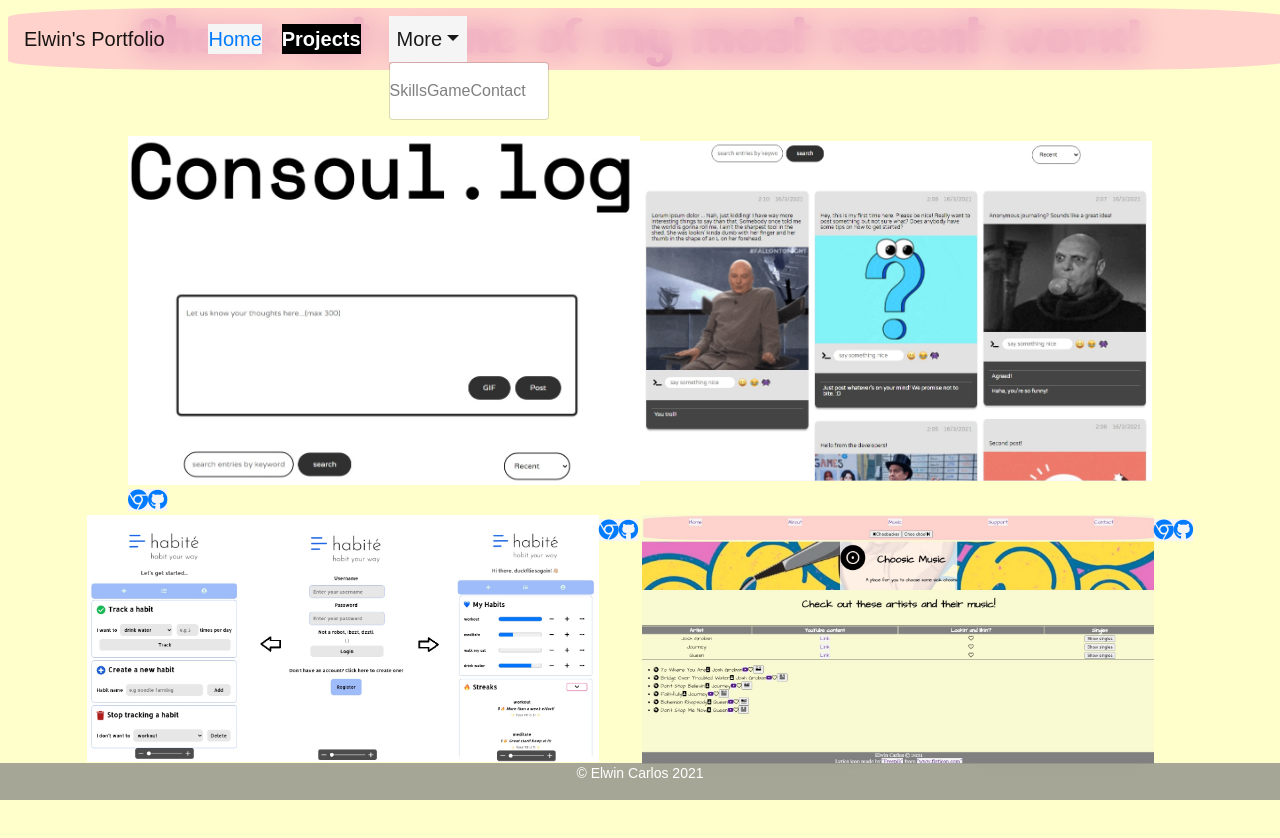
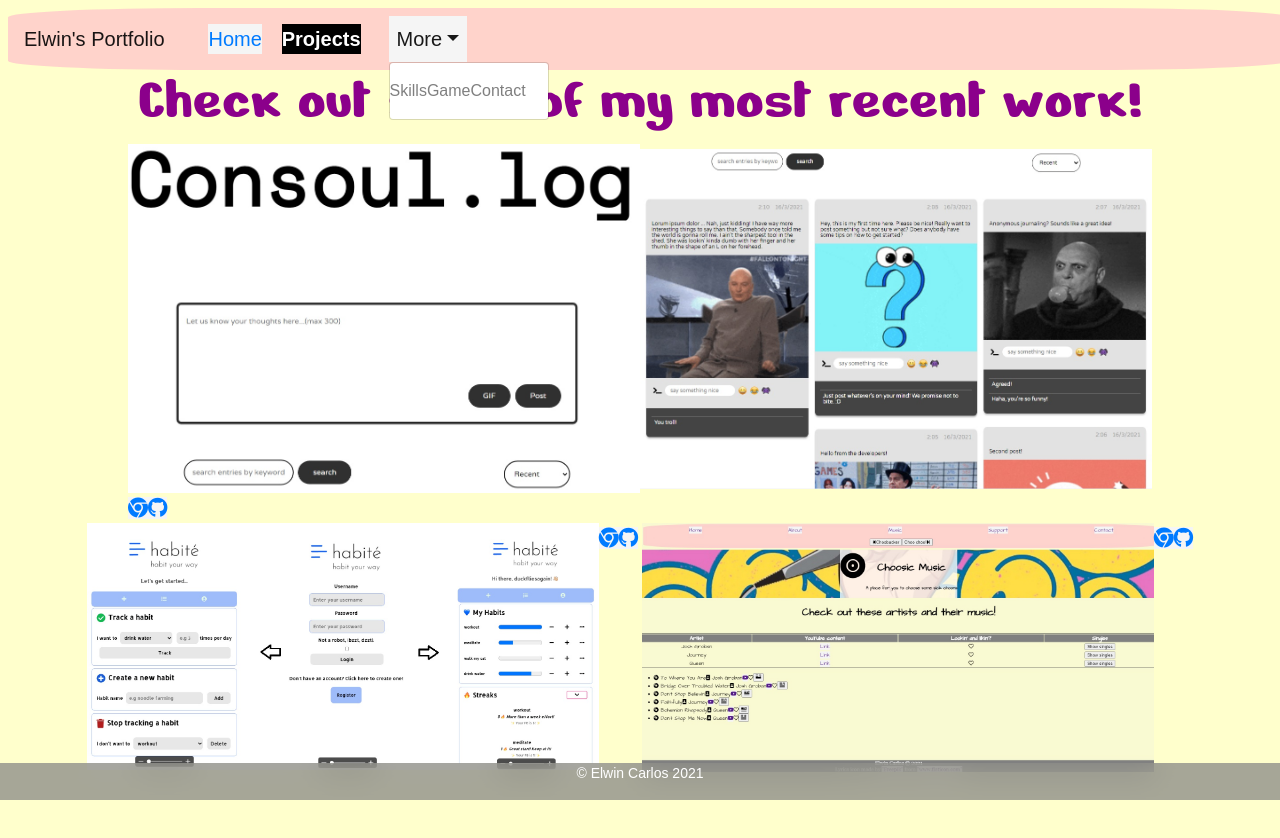
Before and after one commit to ecarlos09/Elwin_Portfolio, a React app: page /projects in a window 1280 px wide. Both pictures are taken after a click on the button "More". Shown: the top 838 px of the page. Built offline with nearby package versions, Linux system fonts and the light colour scheme; a web font is replaced by a local one.

Commit message:
move projects page title to project info component

```diff
--- a/src/components/ProjectInfo/index.js
+++ b/src/components/ProjectInfo/index.js
@@ -11,6 +11,7 @@ import './style.css';
 const ProjectInfo = () => {
     return (
         <Container className="projects">
+            <h1>Check out some of my most recent work!</h1>
             <div id="project-1">
                 <div className="project-img">
                     <img src={consoulLogLanding} alt="Landing page for consoul.log"/>
--- a/src/layout/NavBar/index.js
+++ b/src/layout/NavBar/index.js
@@ -1,7 +1,7 @@
 import React from 'react';
 import { NavLink, useHistory } from 'react-router-dom';
 
-import { Navbar, Nav, NavDropdown, Container }  from 'react-bootstrap';
+import { Navbar, Nav, NavDropdown, Button, Container }  from 'react-bootstrap';
 import './style.css';
 
 const NavBar = ({ handleStart, handleSkills, handleGame, handleContact }) => {
@@ -14,16 +14,22 @@ const NavBar = ({ handleStart, handleSkills, handleGame, handleContact }) => {
                 <Navbar.Brand onClick={handleStart}>Elwin's Portfolio</Navbar.Brand>
                 <Navbar.Toggle aria-controls="basic-navbar-nav" />
                     <Navbar.Collapse id="basic-navbar-nav">
-                        <Nav className="mr-auto">
+                        <Nav className="mr-auto" className="top-nav">
                             <div className="links">
                                 <NavLink exact to="/" activeClassName="current">Home</NavLink>
                                 <NavLink to="/projects" activeClassName="current">Projects</NavLink>
                             </div>
-                            <NavDropdown title="More" className="nav-dropdown">
-                                <Navbar.Text className="drop-link" onClick={handleSkills}>Skills</Navbar.Text>
-                                <Navbar.Text className="drop-link" onClick={handleGame}>Game</Navbar.Text>
-                                <Navbar.Text className="drop-link" onClick={handleContact}>Contact</Navbar.Text>
-                            </NavDropdown>
+                            <div className="nav-dropdown">
+                                <NavDropdown title="More">
+                                    <Navbar.Text className="drop-link" onClick={handleSkills}>Skills</Navbar.Text>
+                                    <Navbar.Text className="drop-link" onClick={handleGame}>Game</Navbar.Text>
+                                    <Navbar.Text className="drop-link" onClick={handleContact}>Contact</Navbar.Text>
+                                </NavDropdown>
+                            </div>
+                            {/* <div className="history">
+                                <Button onClick={history.goBack()}>Back</Button>
+                                <Button onClick={history.goForward()}>Forward</Button>
+                            </div> */}
                         </Nav>
                     </Navbar.Collapse>
                 </Navbar>
--- a/src/pages/Projects/index.js
+++ b/src/pages/Projects/index.js
@@ -7,7 +7,6 @@ const Projects = () => {
     return (
         <>
             <NavBar />
-            <h1>Check out some of my most recent work!</h1>
             <ProjectInfo />
         </>
     )
```
